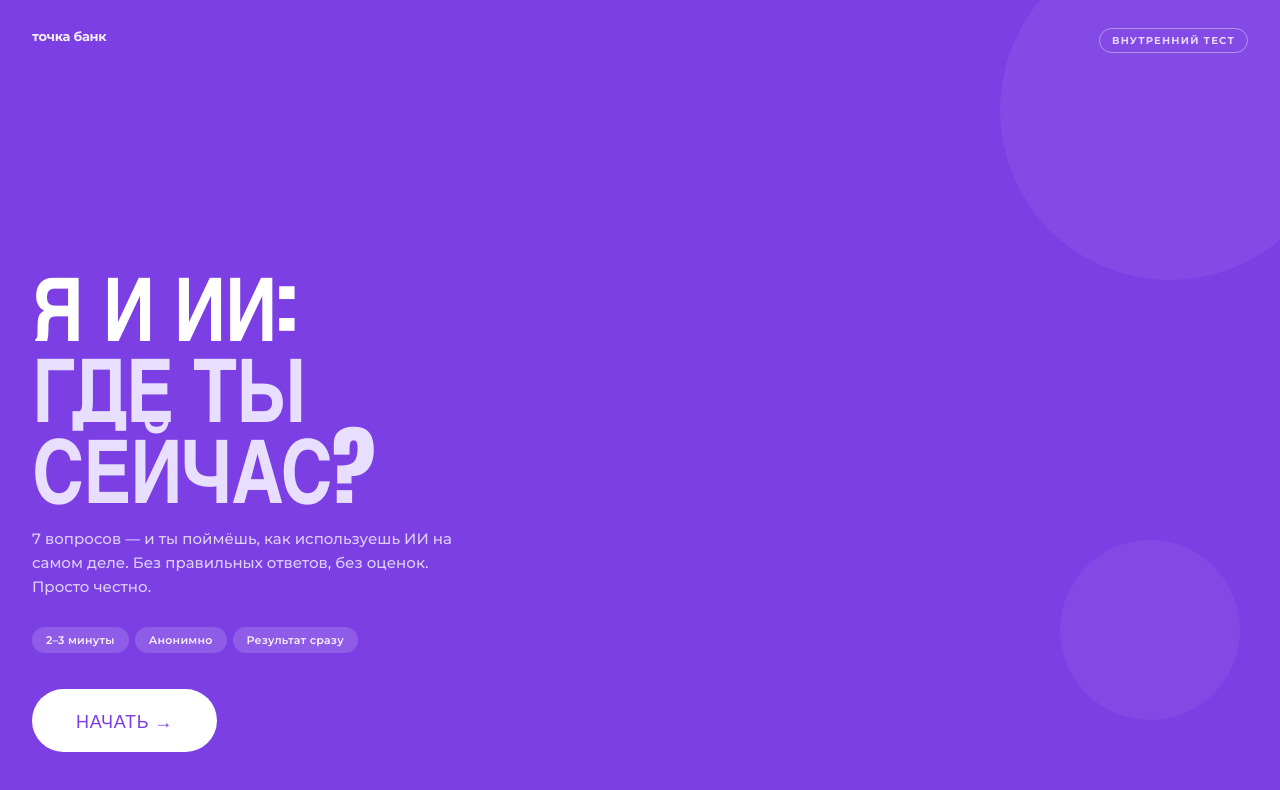
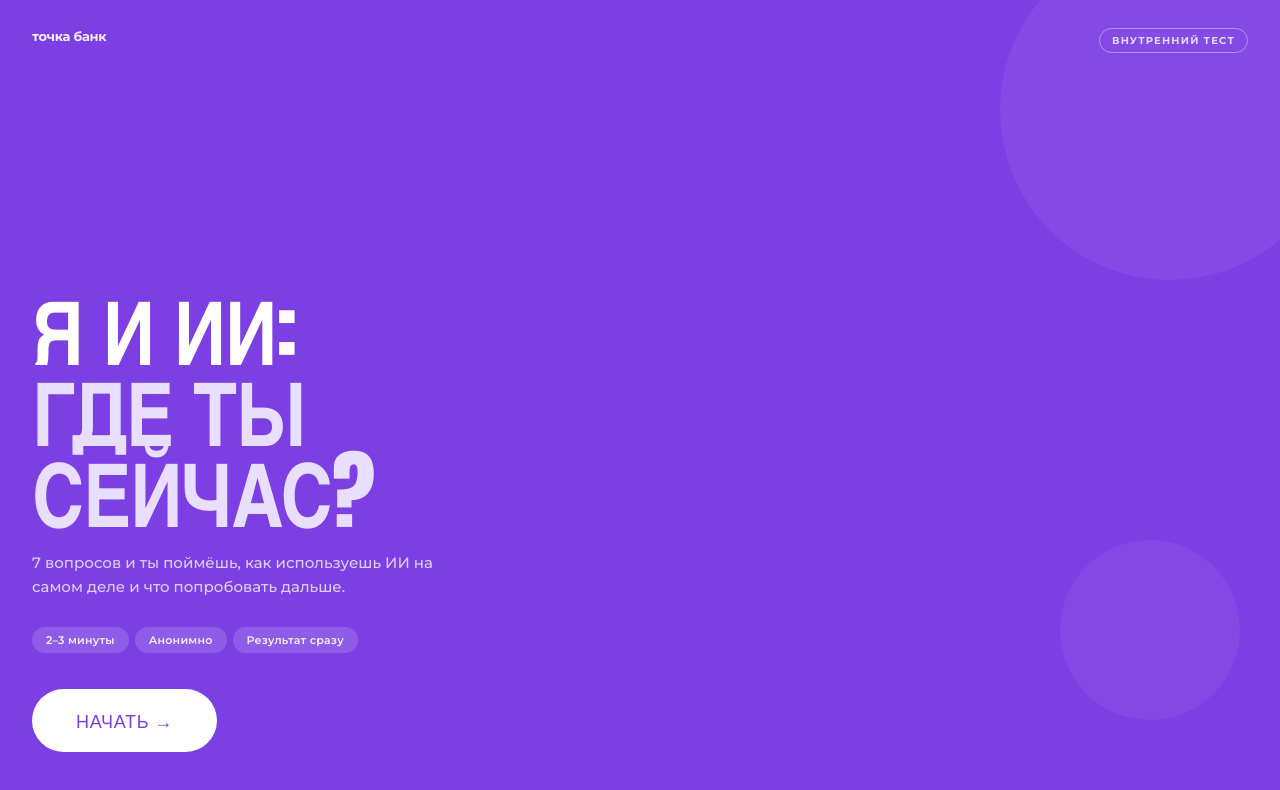
Before and after one commit to juliyaS19/quiz, a plain HTML site: page index.html in a window 1280 px wide. Drawn offline with Linux system fonts and the light colour scheme.

Commit message:
Update index.html

```diff
--- a/index.html
+++ b/index.html
@@ -609,7 +609,7 @@
       <span class="line2">ГДЕ ТЫ<br>СЕЙЧАС?</span>
     </h1>
     <p class="intro-subtitle">
-      7 вопросов — и ты поймёшь, как используешь ИИ на самом деле. Без правильных ответов, без оценок. Просто честно.
+      7 вопросов и ты поймёшь, как используешь ИИ на самом деле и что попробовать дальше.
     </p>
     <div class="intro-meta">
       <span class="meta-pill">2–3 минуты</span>
```
